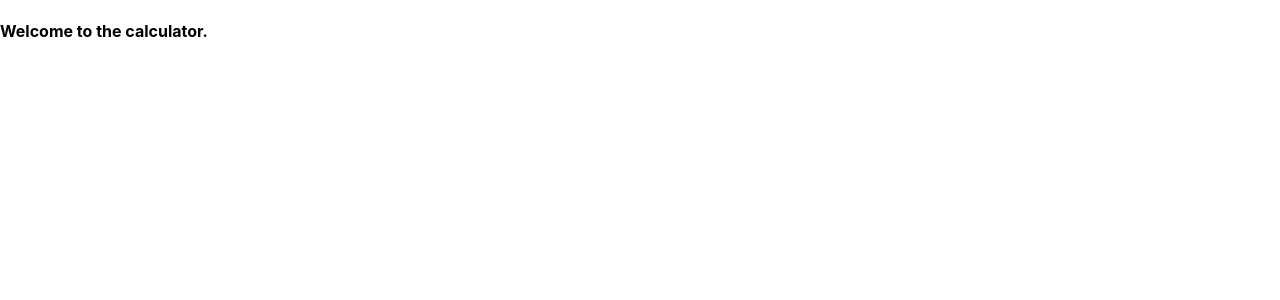
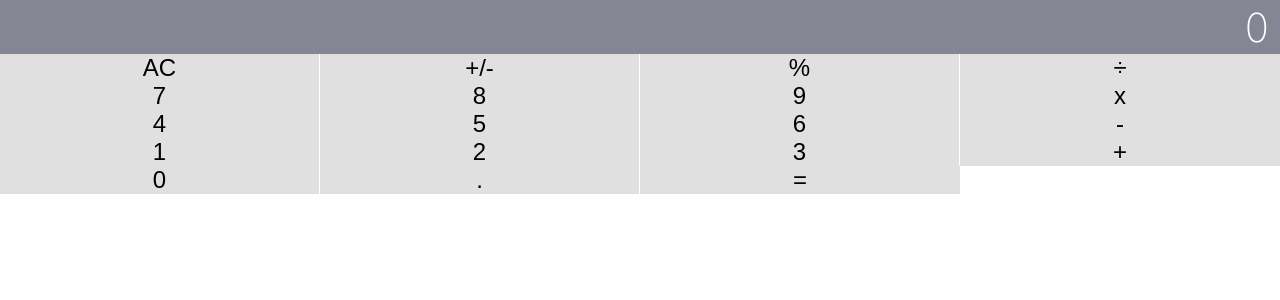
Before and after one commit to dylanclarke890/ReactCalculator, a React (Create React App) app: page / in a window 1280 px wide. Shown: the top 300 px of the page. Built offline with nearby package versions, Linux system fonts and the light colour scheme.

Commit message:
basic static display created

```diff
--- a/src/app/App.js
+++ b/src/app/App.js
@@ -1,10 +1,10 @@
 import React from 'react';
-import CalculatorDisplay from './components/CalculatorDisplay';
+import Calculator from './components/Calculator';
 
 function App() {
   return (
     <div className="App">
-      <CalculatorDisplay />
+      <Calculator />
     </div>
   );
 }
--- /dev/null
+++ b/src/app/components/Button.css
@@ -0,0 +1,34 @@
+.component-btn {
+  display: inline-flex;
+  width: 25%;
+  flex: 1 0 auto;
+  color: white;
+}
+
+.component-btn {
+  display: inline-flex;
+  width: 25%;
+  flex: 1 0 auto;
+}
+
+.component-btn.wide {
+  width: 50%;
+}
+
+.component-btn button {
+  background-color: #e0e0e0;
+  border: 0;
+  font-size: 1.5rem;
+  margin: 0 1px 0 0;
+  flex: 1 0 auto;
+  padding: 0;
+}
+
+.component-btn:last-child button {
+  margin-right: 0;
+}
+
+.component-btn.orange button {
+  background-color: #f5923e;
+  color: white;
+}
--- /dev/null
+++ b/src/app/components/Button.js
@@ -0,0 +1,20 @@
+import { Component } from "react";
+import './Button.css';
+
+class Button extends Component {
+  render(){
+    const classNames = [
+      "component-btn",
+      this.props.isOrange ? "orange" : "",
+      this.props.isWide ? "wide" : "",
+    ];
+
+    return (
+      <div className={classNames.join(" ").trim()}>
+        <button>{this.props.name}</button>
+      </div>
+    );
+  }
+}
+
+export default Button;
--- /dev/null
+++ b/src/app/components/ButtonPanel.css
@@ -0,0 +1,14 @@
+.component-button-panel {
+  background-color: #858694;
+  display: flex;
+  flex-direction: row;
+  flex-wrap: wrap;
+  flex: 1 0 auto;
+}
+
+.component-button-panel > div {
+  width: 100%;
+  margin-bottom: 1px;
+  flex: 1 0 auto;
+  display: flex;
+}
--- /dev/null
+++ b/src/app/components/ButtonPanel.js
@@ -0,0 +1,44 @@
+import { Component } from "react";
+import Button from "./Button";
+
+
+class ButtonPanel extends Component {
+
+  render(){
+    return (
+      <div className="component-button-panel">
+        <div>
+          <Button name="AC" />
+          <Button name="+/-" />
+          <Button name="%" />
+          <Button name="÷" orange />
+        </div>
+        <div>
+          <Button name="7" />
+          <Button name="8" />
+          <Button name="9" />
+          <Button name="x" orange />
+        </div>
+        <div>
+          <Button name="4" />
+          <Button name="5" />
+          <Button name="6" />
+          <Button name="-" orange />
+        </div>
+        <div>
+          <Button name="1" />
+          <Button name="2" />
+          <Button name="3" />
+          <Button name="+" orange />
+        </div>
+        <div>
+          <Button name="0" wide />
+          <Button name="." />
+          <Button name="=" orange />
+        </div>
+      </div>
+    );
+  }
+}
+
+export default ButtonPanel;
--- /dev/null
+++ b/src/app/components/Calculator.css
@@ -0,0 +1,6 @@
+.component-calculator-app {
+  display: flex;
+  flex-direction: column;
+  flex-wrap: wrap;
+  height: 100%;
+}
--- /dev/null
+++ b/src/app/components/Calculator.js
@@ -0,0 +1,20 @@
+import React from 'react';
+import { Component } from 'react';
+import InputDisplay from './InputDisplay';
+import './Calculator.css';
+import ButtonPanelDisplay from './ButtonPanel';
+
+class Calculator extends Component {
+
+  render(){
+    return (
+      <div className="component-calculator-app">
+        <InputDisplay value="0" />
+        <ButtonPanelDisplay />
+      </div>
+    );
+  }
+
+}
+
+export default Calculator;
--- a/src/app/components/CalculatorDisplay.js
+++ /dev/null
@@ -1,17 +0,0 @@
-import React from 'react';
-import { Component } from 'react';
-import ReactDOM from 'react-dom';
-
-class CalculatorDisplay extends Component {
-
-  render(){
-    return (
-      <>
-        <h4>Welcome to the calculator.</h4>
-      </>
-    );
-  }
-
-}
-
-export default CalculatorDisplay;
--- /dev/null
+++ b/src/app/components/InputDisplay.css
@@ -0,0 +1,13 @@
+.component-display {
+  background-color: #858694;
+  color: white;
+  text-align: right;
+  font-weight: 200;
+  flex: 0 0 auto;
+  width: 100%;
+}
+
+.component-display > div {
+  font-size: 2.5rem;
+  padding: 0.2rem 0.7rem 0.1rem 0.5rem;
+}
--- /dev/null
+++ b/src/app/components/InputDisplay.js
@@ -0,0 +1,15 @@
+import React from 'react';
+import { Component } from 'react';
+import './InputDisplay.css';
+
+class InputDisplay extends Component {
+  render(){
+    return (
+      <div className="component-display">
+        <div>{this.props.value}</div>
+      </div>
+    )
+  }
+}
+
+export default InputDisplay;
```
